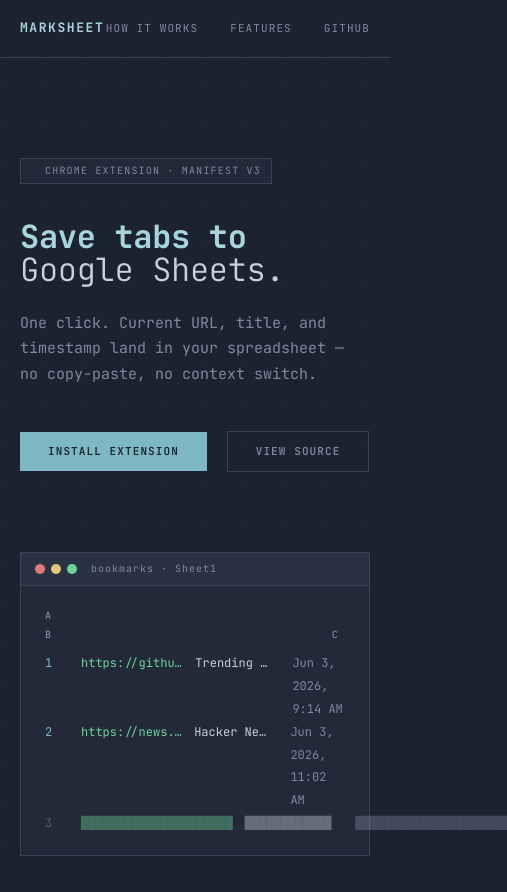
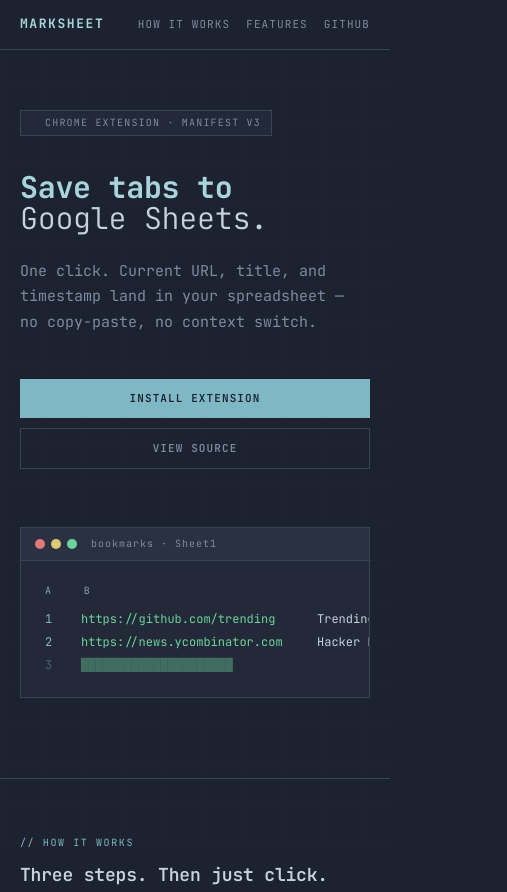
Before and after one commit to echosonusharma/marksheet, a browser extension: page web/index.html in a window 390 px wide. Shown: the top 892 px of the page, 507 px wide, since content can reach past the window. Drawn offline with Linux system fonts and the light colour scheme.

Commit message:
fix: update website

```diff
--- a/web/index.html
+++ b/web/index.html
@@ -356,10 +356,21 @@
 
     /* ---- responsive ---- */
     @media (max-width: 640px) {
-      section, .hero, .terminal { padding-left: 20px; padding-right: 20px; }
+      .hero { padding: 60px 20px 48px; }
+      section, .terminal { padding-left: 20px; padding-right: 20px; }
+      section { padding-top: 56px; padding-bottom: 56px; }
       .steps, .features { grid-template-columns: 1fr; }
       .step-connector { display: none; }
-      h1 { font-size: 32px; }
+      h1 { font-size: 30px; }
+      h2 { font-size: 18px; margin-bottom: 28px; }
+      /* terminal: scroll horizontally rather than overflow */
+      .term-box { overflow-x: auto; }
+      .term-body { min-width: 480px; }
+      /* hide date on very narrow screens */
+      .term-date { display: none; }
+      /* buttons stack */
+      .hero .btn, .hero .btn-ghost { display: block; margin: 0 0 10px; text-align: center; }
+      .hero .btn-ghost { margin-left: 0; }
     }
 
     /* ---- entrance animations ---- */
--- a/web/style.css
+++ b/web/style.css
@@ -126,6 +126,7 @@
 a:hover { color: var(--accent-hi); }
 
 @media (max-width: 640px) {
-  nav, footer { padding-left: 20px; padding-right: 20px; }
-  footer { flex-direction: column; gap: 12px; }
+  nav { padding: 14px 20px; }
+  .nav-links { gap: 16px; }
+  footer { padding: 20px; flex-direction: column; gap: 8px; text-align: center; }
 }
```
Also changed, not shown: web/privacy.html (+2 -0 lines).
